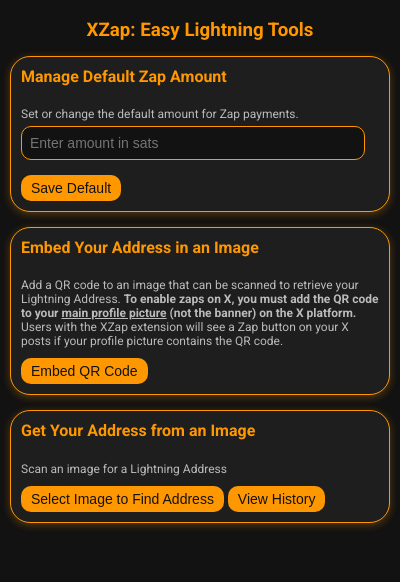
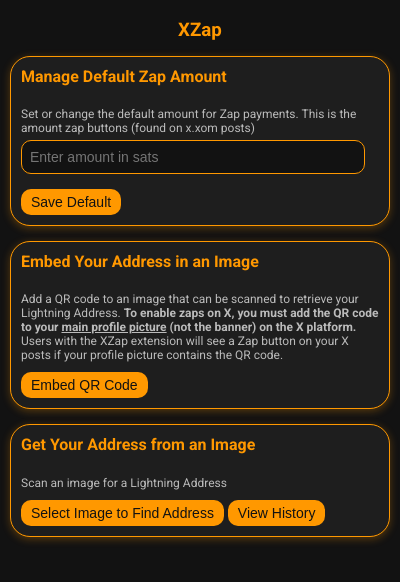
Before and after one commit to TimA314/xzap, a browser extension: page src/popup.html in a window 400 px wide. Drawn offline with Linux system fonts and the light colour scheme.

Commit message:
fix: Simplify header title in popup.html

```diff
--- a/src/popup.html
+++ b/src/popup.html
@@ -87,12 +87,12 @@
   </style>
 </head>
 <body>
-  <h3>XZap: Easy Lightning Tools</h3>
+  <h3>XZap</h3>
 
   <!-- Manage Default Zap Amount -->
   <div class="section">
     <h4>Manage Default Zap Amount</h4>
-    <p class="info-text">Set or change the default amount for Zap payments.</p>
+    <p class="info-text">Set or change the default amount for Zap payments. This is the amount zap buttons (found on x.xom posts) </p>
     <input type="number" id="defaultAmountInput" placeholder="Enter amount in sats" min="1">
     <button id="saveDefaultButton">Save Default</button>
     <button id="deleteDefaultButton">Delete Default</button>
```
